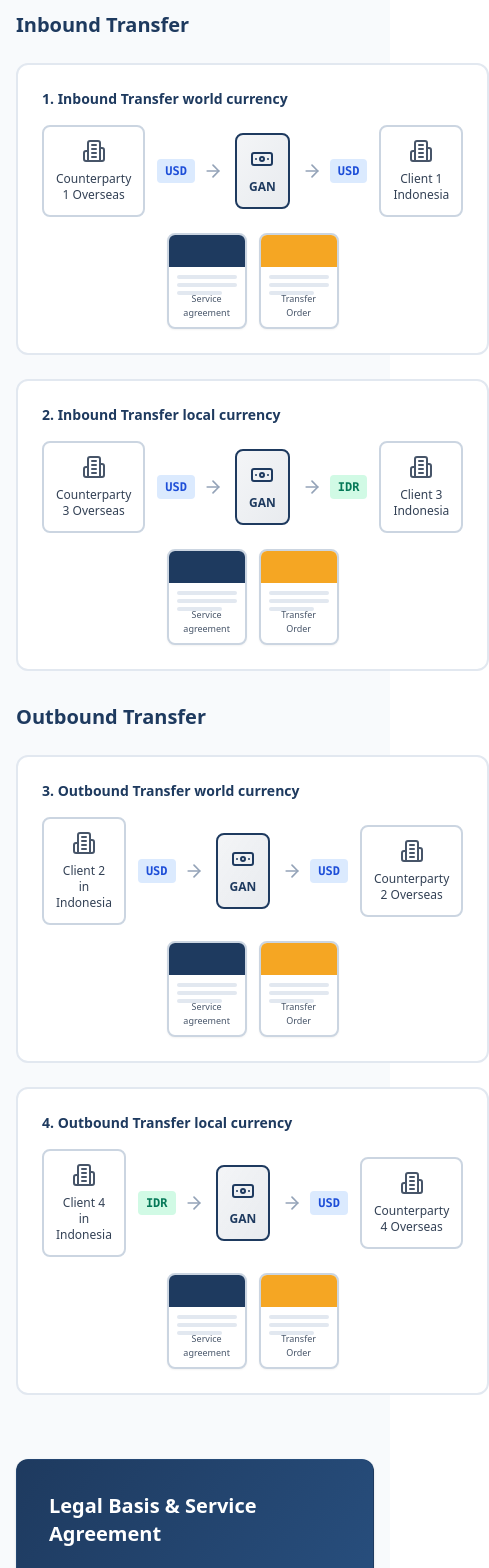
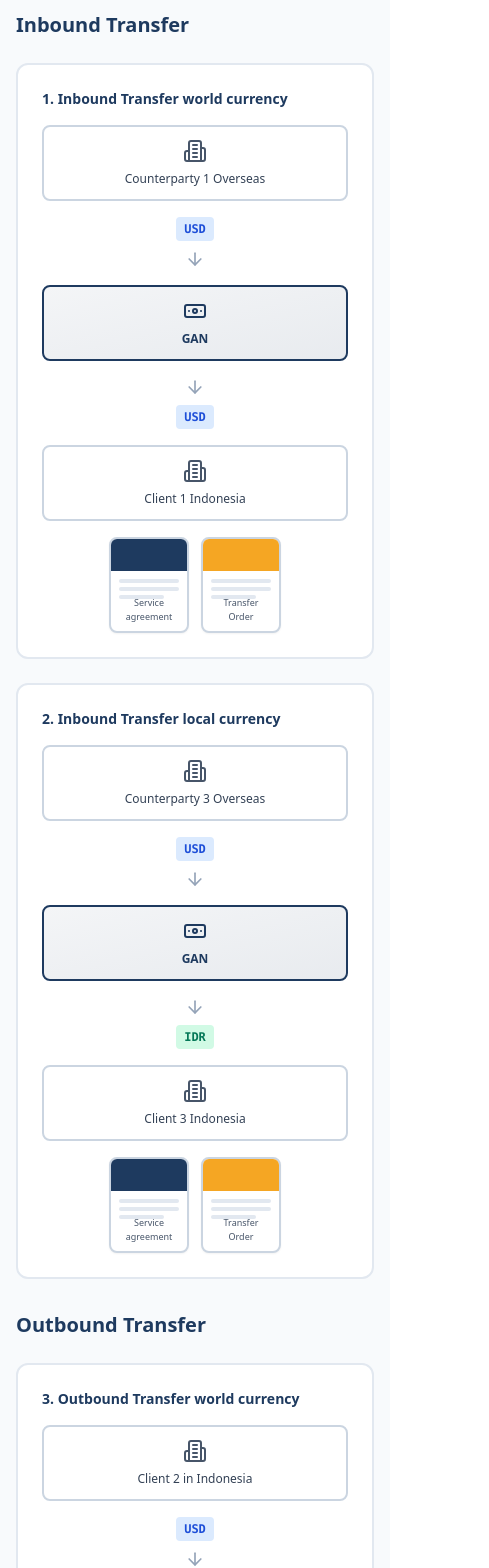
Before and after one commit to mrHOMERlive/garudar-frontend, a React (Vite) app: page /gtransworkscheme in a window 390 px wide. Shown: the part 3060-4628 px from the top of the page, 489 px wide, since content can reach past the window. Built offline with nearby package versions, Linux system fonts and the light colour scheme.

Commit message:
adaptive diagram

```diff
--- a/src/components/public/TransferTypesDiagram.jsx
+++ b/src/components/public/TransferTypesDiagram.jsx
@@ -1,6 +1,6 @@
 import React from 'react';
 import { motion } from 'framer-motion';
-import { ArrowRight, Building2, Banknote } from 'lucide-react';
+import { ArrowRight, ArrowDown, Building2, Banknote } from 'lucide-react';
 
 export function InboundTransferDiagram({ language = 'en' }) {
   return (
@@ -10,12 +10,12 @@ export function InboundTransferDiagram({ language = 'en' }) {
         <h4 className="font-semibold text-[#1e3a5f] mb-4 text-sm">
           {language === 'en' ? '1. Inbound Transfer world currency' : '1. Inbound Transfer mata uang dunia'}
         </h4>
-        <div className="flex items-center justify-between gap-3">
+        <div className="flex flex-col md:flex-row items-center justify-between gap-4 md:gap-3">
           <motion.div
             initial={{ x: -20, opacity: 0 }}
             whileInView={{ x: 0, opacity: 1 }}
             viewport={{ once: true }}
-            className="flex-1 max-w-[140px]"
+            className="w-full md:flex-1 md:max-w-[140px]"
           >
             <div className="border-2 border-slate-300 rounded-lg p-3 bg-white">
               <Building2 className="w-6 h-6 text-slate-600 mx-auto mb-2" />
@@ -30,10 +30,11 @@ export function InboundTransferDiagram({ language = 'en' }) {
             whileInView={{ scale: 1 }}
             viewport={{ once: true }}
             transition={{ delay: 0.2 }}
-            className="flex items-center gap-2"
+            className="flex flex-col md:flex-row items-center gap-2"
           >
             <div className="px-2 py-1 bg-blue-100 text-blue-700 rounded font-mono text-xs font-semibold">USD</div>
-            <ArrowRight className="w-5 h-5 text-slate-400" />
+            <ArrowRight className="hidden md:block w-5 h-5 text-slate-400" />
+            <ArrowDown className="md:hidden w-5 h-5 text-slate-400" />
           </motion.div>
 
           <motion.div
@@ -41,7 +42,7 @@ export function InboundTransferDiagram({ language = 'en' }) {
             whileInView={{ scale: 1, opacity: 1 }}
             viewport={{ once: true }}
             transition={{ delay: 0.3 }}
-            className="flex-1 max-w-[140px]"
+            className="w-full md:flex-1 md:max-w-[140px]"
           >
             <div className="border-2 border-[#1e3a5f] rounded-lg p-3 bg-gradient-to-br from-[#1e3a5f]/5 to-[#1e3a5f]/10">
               <Banknote className="w-6 h-6 text-[#1e3a5f] mx-auto mb-2" />
@@ -54,9 +55,10 @@ export function InboundTransferDiagram({ language = 'en' }) {
             whileInView={{ scale: 1 }}
             viewport={{ once: true }}
             transition={{ delay: 0.4 }}
-            className="flex items-center gap-2"
+            className="flex flex-col md:flex-row items-center gap-2"
           >
-            <ArrowRight className="w-5 h-5 text-slate-400" />
+            <ArrowRight className="hidden md:block w-5 h-5 text-slate-400" />
+            <ArrowDown className="md:hidden w-5 h-5 text-slate-400" />
             <div className="px-2 py-1 bg-blue-100 text-blue-700 rounded font-mono text-xs font-semibold">USD</div>
           </motion.div>
 
@@ -65,7 +67,7 @@ export function InboundTransferDiagram({ language = 'en' }) {
             whileInView={{ x: 0, opacity: 1 }}
             viewport={{ once: true }}
             transition={{ delay: 0.5 }}
-            className="flex-1 max-w-[140px]"
+            className="w-full md:flex-1 md:max-w-[140px]"
           >
             <div className="border-2 border-slate-300 rounded-lg p-3 bg-white">
               <Building2 className="w-6 h-6 text-slate-600 mx-auto mb-2" />
@@ -91,7 +93,7 @@ export function InboundTransferDiagram({ language = 'en' }) {
               <div className="h-1 bg-slate-200 rounded w-3/4"></div>
             </div>
             <div className="absolute bottom-2 left-2 right-2 text-center text-[9px] font-medium text-slate-600">
-              Service<br/>agreement
+              Service<br />agreement
             </div>
           </div>
           <div className="w-20 h-24 bg-white border-2 border-slate-300 rounded-lg shadow-sm relative overflow-hidden">
@@ -102,7 +104,7 @@ export function InboundTransferDiagram({ language = 'en' }) {
               <div className="h-1 bg-slate-200 rounded w-3/4"></div>
             </div>
             <div className="absolute bottom-2 left-2 right-2 text-center text-[9px] font-medium text-slate-600">
-              Transfer<br/>Order
+              Transfer<br />Order
             </div>
           </div>
         </motion.div>
@@ -113,12 +115,12 @@ export function InboundTransferDiagram({ language = 'en' }) {
         <h4 className="font-semibold text-[#1e3a5f] mb-4 text-sm">
           {language === 'en' ? '2. Inbound Transfer local currency' : '2. Inbound Transfer mata uang lokal'}
         </h4>
-        <div className="flex items-center justify-between gap-3">
+        <div className="flex flex-col md:flex-row items-center justify-between gap-4 md:gap-3">
           <motion.div
             initial={{ x: -20, opacity: 0 }}
             whileInView={{ x: 0, opacity: 1 }}
             viewport={{ once: true }}
-            className="flex-1 max-w-[140px]"
+            className="w-full md:flex-1 md:max-w-[140px]"
           >
             <div className="border-2 border-slate-300 rounded-lg p-3 bg-white">
               <Building2 className="w-6 h-6 text-slate-600 mx-auto mb-2" />
@@ -133,10 +135,11 @@ export function InboundTransferDiagram({ language = 'en' }) {
             whileInView={{ scale: 1 }}
             viewport={{ once: true }}
             transition={{ delay: 0.2 }}
-            className="flex items-center gap-2"
+            className="flex flex-col md:flex-row items-center gap-2"
           >
             <div className="px-2 py-1 bg-blue-100 text-blue-700 rounded font-mono text-xs font-semibold">USD</div>
-            <ArrowRight className="w-5 h-5 text-slate-400" />
+            <ArrowRight className="hidden md:block w-5 h-5 text-slate-400" />
+            <ArrowDown className="md:hidden w-5 h-5 text-slate-400" />
           </motion.div>
 
           <motion.div
@@ -144,7 +147,7 @@ export function InboundTransferDiagram({ language = 'en' }) {
             whileInView={{ scale: 1, opacity: 1 }}
             viewport={{ once: true }}
             transition={{ delay: 0.3 }}
-            className="flex-1 max-w-[140px]"
+            className="w-full md:flex-1 md:max-w-[140px]"
           >
             <div className="border-2 border-[#1e3a5f] rounded-lg p-3 bg-gradient-to-br from-[#1e3a5f]/5 to-[#1e3a5f]/10">
               <Banknote className="w-6 h-6 text-[#1e3a5f] mx-auto mb-2" />
@@ -157,9 +160,10 @@ export function InboundTransferDiagram({ language = 'en' }) {
             whileInView={{ scale: 1 }}
             viewport={{ once: true }}
             transition={{ delay: 0.4 }}
-            className="flex items-center gap-2"
+            className="flex flex-col md:flex-row items-center gap-2"
           >
-            <ArrowRight className="w-5 h-5 text-slate-400" />
+            <ArrowRight className="hidden md:block w-5 h-5 text-slate-400" />
+            <ArrowDown className="md:hidden w-5 h-5 text-slate-400" />
             <div className="px-2 py-1 bg-emerald-100 text-emerald-700 rounded font-mono text-xs font-semibold">IDR</div>
           </motion.div>
 
@@ -168,7 +172,7 @@ export function InboundTransferDiagram({ language = 'en' }) {
             whileInView={{ x: 0, opacity: 1 }}
             viewport={{ once: true }}
             transition={{ delay: 0.5 }}
-            className="flex-1 max-w-[140px]"
+            className="w-full md:flex-1 md:max-w-[140px]"
           >
             <div className="border-2 border-slate-300 rounded-lg p-3 bg-white">
               <Building2 className="w-6 h-6 text-slate-600 mx-auto mb-2" />
@@ -194,7 +198,7 @@ export function InboundTransferDiagram({ language = 'en' }) {
               <div className="h-1 bg-slate-200 rounded w-3/4"></div>
             </div>
             <div className="absolute bottom-2 left-2 right-2 text-center text-[9px] font-medium text-slate-600">
-              Service<br/>agreement
+              Service<br />agreement
             </div>
           </div>
           <div className="w-20 h-24 bg-white border-2 border-slate-300 rounded-lg shadow-sm relative overflow-hidden">
@@ -205,7 +209,7 @@ export function InboundTransferDiagram({ language = 'en' }) {
               <div className="h-1 bg-slate-200 rounded w-3/4"></div>
             </div>
             <div className="absolute bottom-2 left-2 right-2 text-center text-[9px] font-medium text-slate-600">
-              Transfer<br/>Order
+              Transfer<br />Order
             </div>
           </div>
         </motion.div>
@@ -224,12 +228,12 @@ export function OutboundTransferDiagram({ language = 'en' }) {
         <h4 className="font-semibold text-[#1e3a5f] mb-4 text-sm">
           {language === 'en' ? '3. Outbound Transfer world currency' : '3. Outbound Transfer mata uang dunia'}
         </h4>
-        <div className="flex items-center justify-between gap-3">
+        <div className="flex flex-col md:flex-row items-center justify-between gap-4 md:gap-3">
           <motion.div
             initial={{ x: -20, opacity: 0 }}
             whileInView={{ x: 0, opacity: 1 }}
             viewport={{ once: true }}
-            className="flex-1 max-w-[140px]"
+            className="w-full md:flex-1 md:max-w-[140px]"
           >
             <div className="border-2 border-slate-300 rounded-lg p-3 bg-white">
               <Building2 className="w-6 h-6 text-slate-600 mx-auto mb-2" />
@@ -244,10 +248,11 @@ export function OutboundTransferDiagram({ language = 'en' }) {
             whileInView={{ scale: 1 }}
             viewport={{ once: true }}
             transition={{ delay: 0.2 }}
-            className="flex items-center gap-2"
+            className="flex flex-col md:flex-row items-center gap-2"
           >
             <div className="px-2 py-1 bg-blue-100 text-blue-700 rounded font-mono text-xs font-semibold">USD</div>
-            <ArrowRight className="w-5 h-5 text-slate-400" />
+            <ArrowRight className="hidden md:block w-5 h-5 text-slate-400" />
+            <ArrowDown className="md:hidden w-5 h-5 text-slate-400" />
           </motion.div>
 
           <motion.div
@@ -255,7 +260,7 @@ export function OutboundTransferDiagram({ language = 'en' }) {
             whileInView={{ scale: 1, opacity: 1 }}
             viewport={{ once: true }}
             transition={{ delay: 0.3 }}
-            className="flex-1 max-w-[140px]"
+            className="w-full md:flex-1 md:max-w-[140px]"
           >
             <div className="border-2 border-[#1e3a5f] rounded-lg p-3 bg-gradient-to-br from-[#1e3a5f]/5 to-[#1e3a5f]/10">
               <Banknote className="w-6 h-6 text-[#1e3a5f] mx-auto mb-2" />
@@ -268,9 +273,10 @@ export function OutboundTransferDiagram({ language = 'en' }) {
             whileInView={{ scale: 1 }}
             viewport={{ once: true }}
             transition={{ delay: 0.4 }}
-            className="flex items-center gap-2"
+            className="flex flex-col md:flex-row items-center gap-2"
           >
-            <ArrowRight className="w-5 h-5 text-slate-400" />
+            <ArrowRight className="hidden md:block w-5 h-5 text-slate-400" />
+            <ArrowDown className="md:hidden w-5 h-5 text-slate-400" />
             <div className="px-2 py-1 bg-blue-100 text-blue-700 rounded font-mono text-xs font-semibold">USD</div>
           </motion.div>
 
@@ -279,7 +285,7 @@ export function OutboundTransferDiagram({ language = 'en' }) {
             whileInView={{ x: 0, opacity: 1 }}
             viewport={{ once: true }}
             transition={{ delay: 0.5 }}
-            className="flex-1 max-w-[140px]"
+            className="w-full md:flex-1 md:max-w-[140px]"
           >
             <div className="border-2 border-slate-300 rounded-lg p-3 bg-white">
               <Building2 className="w-6 h-6 text-slate-600 mx-auto mb-2" />
@@ -305,7 +311,7 @@ export function OutboundTransferDiagram({ language = 'en' }) {
               <div className="h-1 bg-slate-200 rounded w-3/4"></div>
             </div>
             <div className="absolute bottom-2 left-2 right-2 text-center text-[9px] font-medium text-slate-600">
-              Service<br/>agreement
+              Service<br />agreement
             </div>
           </div>
           <div className="w-20 h-24 bg-white border-2 border-slate-300 rounded-lg shadow-sm relative overflow-hidden">
@@ -316,7 +322,7 @@ export function OutboundTransferDiagram({ language = 'en' }) {
               <div className="h-1 bg-slate-200 rounded w-3/4"></div>
             </div>
             <div className="absolute bottom-2 left-2 right-2 text-center text-[9px] font-medium text-slate-600">
-              Transfer<br/>Order
+              Transfer<br />Order
             </div>
           </div>
         </motion.div>
@@ -327,12 +333,12 @@ export function OutboundTransferDiagram({ language = 'en' }) {
         <h4 className="font-semibold text-[#1e3a5f] mb-4 text-sm">
           {language === 'en' ? '4. Outbound Transfer local currency' : '4. Outbound Transfer mata uang lokal'}
         </h4>
-        <div className="flex items-center justify-between gap-3">
+        <div className="flex flex-col md:flex-row items-center justify-between gap-4 md:gap-3">
           <motion.div
             initial={{ x: -20, opacity: 0 }}
             whileInView={{ x: 0, opacity: 1 }}
             viewport={{ once: true }}
-            className="flex-1 max-w-[140px]"
+            className="w-full md:flex-1 md:max-w-[140px]"
           >
             <div className="border-2 border-slate-300 rounded-lg p-3 bg-white">
               <Building2 className="w-6 h-6 text-slate-600 mx-auto mb-2" />
@@ -347,10 +353,11 @@ export function OutboundTransferDiagram({ language = 'en' }) {
             whileInView={{ scale: 1 }}
             viewport={{ once: true }}
             transition={{ delay: 0.2 }}
-            className="flex items-center gap-2"
+            className="flex flex-col md:flex-row items-center gap-2"
           >
             <div className="px-2 py-1 bg-emerald-100 text-emerald-700 rounded font-mono text-xs font-semibold">IDR</div>
-            <ArrowRight className="w-5 h-5 text-slate-400" />
+            <ArrowRight className="hidden md:block w-5 h-5 text-slate-400" />
+            <ArrowDown className="md:hidden w-5 h-5 text-slate-400" />
           </motion.div>
 
           <motion.div
@@ -358,7 +365,7 @@ export function OutboundTransferDiagram({ language = 'en' }) {
             whileInView={{ scale: 1, opacity: 1 }}
             viewport={{ once: true }}
             transition={{ delay: 0.3 }}
-            className="flex-1 max-w-[140px]"
+            className="w-full md:flex-1 md:max-w-[140px]"
           >
             <div className="border-2 border-[#1e3a5f] rounded-lg p-3 bg-gradient-to-br from-[#1e3a5f]/5 to-[#1e3a5f]/10">
               <Banknote className="w-6 h-6 text-[#1e3a5f] mx-auto mb-2" />
@@ -371,9 +378,10 @@ export function OutboundTransferDiagram({ language = 'en' }) {
             whileInView={{ scale: 1 }}
             viewport={{ once: true }}
             transition={{ delay: 0.4 }}
-            className="flex items-center gap-2"
+            className="flex flex-col md:flex-row items-center gap-2"
           >
-            <ArrowRight className="w-5 h-5 text-slate-400" />
+            <ArrowRight className="hidden md:block w-5 h-5 text-slate-400" />
+            <ArrowDown className="md:hidden w-5 h-5 text-slate-400" />
             <div className="px-2 py-1 bg-blue-100 text-blue-700 rounded font-mono text-xs font-semibold">USD</div>
           </motion.div>
 
@@ -382,7 +390,7 @@ export function OutboundTransferDiagram({ language = 'en' }) {
             whileInView={{ x: 0, opacity: 1 }}
             viewport={{ once: true }}
             transition={{ delay: 0.5 }}
-            className="flex-1 max-w-[140px]"
+            className="w-full md:flex-1 md:max-w-[140px]"
           >
             <div className="border-2 border-slate-300 rounded-lg p-3 bg-white">
               <Building2 className="w-6 h-6 text-slate-600 mx-auto mb-2" />
@@ -408,7 +416,7 @@ export function OutboundTransferDiagram({ language = 'en' }) {
               <div className="h-1 bg-slate-200 rounded w-3/4"></div>
             </div>
             <div className="absolute bottom-2 left-2 right-2 text-center text-[9px] font-medium text-slate-600">
-              Service<br/>agreement
+              Service<br />agreement
             </div>
           </div>
           <div className="w-20 h-24 bg-white border-2 border-slate-300 rounded-lg shadow-sm relative overflow-hidden">
@@ -419,7 +427,7 @@ export function OutboundTransferDiagram({ language = 'en' }) {
               <div className="h-1 bg-slate-200 rounded w-3/4"></div>
             </div>
             <div className="absolute bottom-2 left-2 right-2 text-center text-[9px] font-medium text-slate-600">
-              Transfer<br/>Order
+              Transfer<br />Order
             </div>
           </div>
         </motion.div>
```
